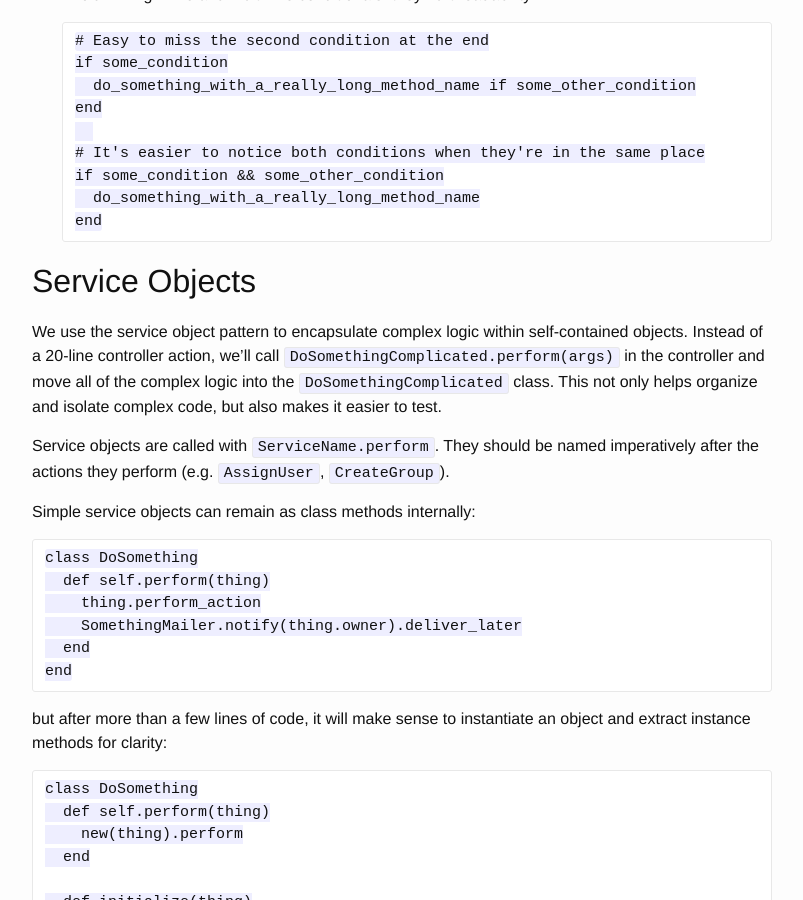
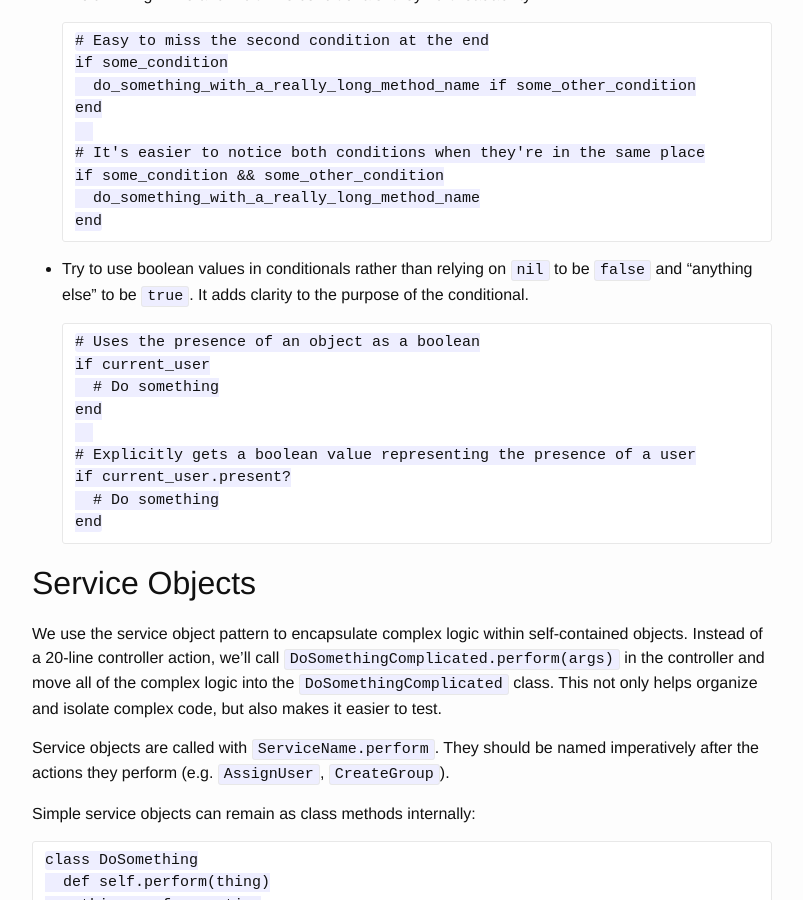
Before and after one commit to isabella232/lessonly.github.io, a Jekyll site: the page built from ruby-styleguide.md, in a window 1280 px wide and 900 px high, scrolled down 735 px. Shown: the whole window, without its empty margins (238-1041 px from the left). Built offline with Jekyll 4.4.1, drawn with Linux system fonts in a browser that asks for light colours.

Commit message:
Explicitly use booleans in conditionals

```diff
--- a/ruby-styleguide.md
+++ b/ruby-styleguide.md
@@ -32,6 +32,17 @@ These override either Github’s or Batsov’s styleguide where applicable:
       # It's easier to notice both conditions when they're in the same place
       if some_condition && some_other_condition
         do_something_with_a_really_long_method_name
+      end
+- Try to use boolean values in conditionals rather than relying on `nil` to be `false` and "anything else" to be `true`. It adds clarity to the purpose of the conditional.
+
+      # Uses the presence of an object as a boolean
+      if current_user
+        # Do something
+      end
+
+      # Explicitly gets a boolean value representing the presence of a user
+      if current_user.present?
+        # Do something
       end
 
 ## Service Objects
```
